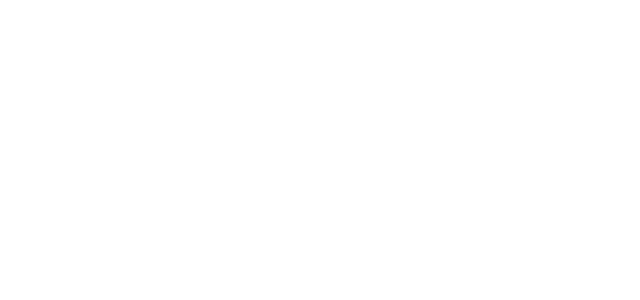
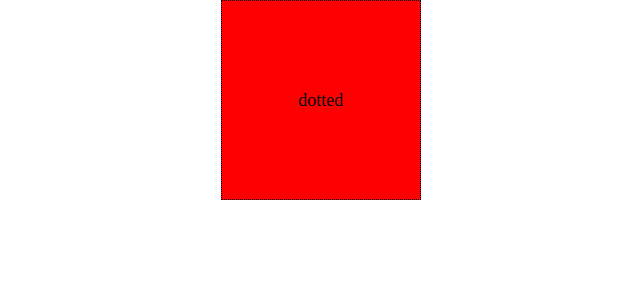
Before and after one commit to BernardoViP/react-course, a React (Create React App) app: page / in a window 1280 px wide. Shown: the top 300 px of the page, without its empty margins (319-959 px from the left). Built offline with nearby package versions, Linux system fonts and the light colour scheme.

Commit message:
Styled Components Dinamic

```diff
--- a/package.json
+++ b/package.json
@@ -9,7 +9,11 @@
     "react": "^18.3.1",
     "react-dom": "^18.3.1",
     "react-scripts": "5.0.1",
+    "styled-components": "^6.1.11",
     "web-vitals": "^2.1.4"
+  },
+  "devDependencies": {
+
   },
   "scripts": {
     "start": "react-scripts start",
--- a/src/App.jsx
+++ b/src/App.jsx
@@ -1,9 +1,10 @@
 import "./App.css"
+import Square from "./styles/styled-components/components/Square";
 
 function App() {
   return (
     <body>
-
+      <Square color="red" borderStyle="dotted" />
     </body>
   );
 }
--- /dev/null
+++ b/src/styles/styled-components/components/Square/index.jsx
@@ -0,0 +1,11 @@
+import { SquareContainer, SquareLink } from "./style";
+
+export default function Square(props) {
+    return(
+        <SquareContainer borderStyle={props.borderStyle} color={props.color}>
+            <SquareLink href="https://styled-components.com/" target="_blank">
+                {props.borderStyle ? props.borderStyle : "Adicione a prop no Square"}
+            </SquareLink>
+        </SquareContainer>
+    );
+}
--- /dev/null
+++ b/src/styles/styled-components/components/Square/style.js
@@ -0,0 +1,19 @@
+
+
+import styled from "styled-components";
+
+export const SquareContainer = styled.div`
+    display: flex;
+    justify-content: center;
+    align-items: center;
+    border: 1px ${props => props.borderStyle ? props.borderStyle : "solid"} black;
+    width: 200px;
+    height: 200px;
+    background-color: ${props => props.color ? props.color : "white"};
+`
+
+export const SquareLink = styled.a`
+    text-decoration: none;
+    font-size: 18px;
+    color: black;
+`
```
Also changed, not shown: 1 other file (tests, documents, lock files or other folders).
